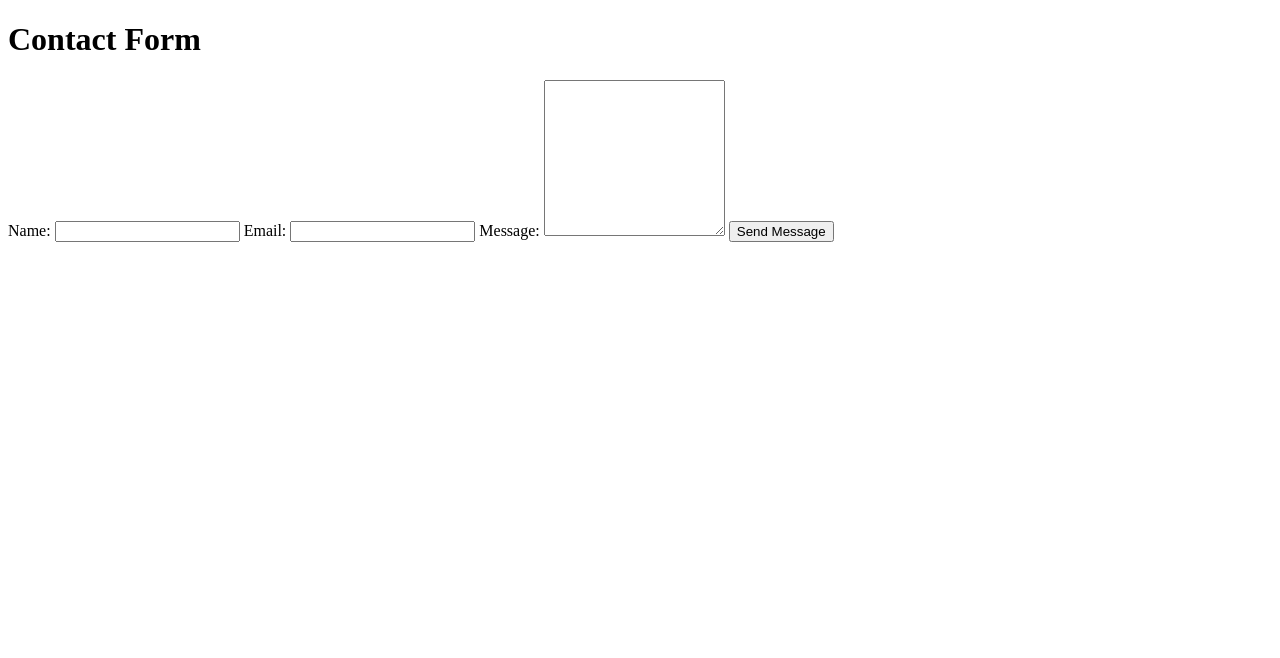
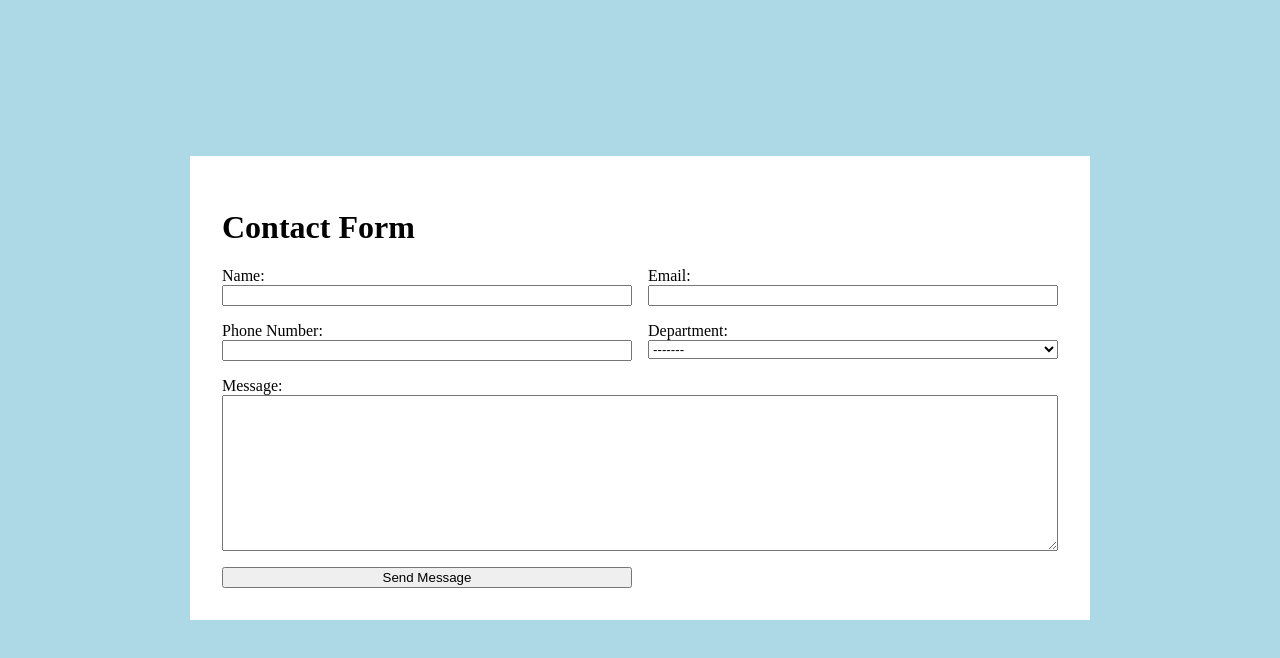
Before and after one commit to brob/netlify-contact-form, a website: page index.html in a window 1280 px wide. Drawn offline with Linux system fonts and the light colour scheme.

Commit message:
Minor styling and select

```diff
--- a/index.html
+++ b/index.html
@@ -7,12 +7,52 @@
     <title>Document</title>
 </head>
 <body>
+    <style>
+        * {
+            box-sizing: border-box;
+        }
+        body {
+            display: flex;
+            min-height: 95vh;
+            background-color: lightblue;
+        }
+        .container {
+            background-color: white;
+            max-width: 900px;
+            width: 95vw;
+            margin: auto;
+            padding: 2rem;
+        }
+        form {
+            display: grid;
+            grid-template-columns: 1fr 1fr;
+            grid-gap: 1rem;
+        }
+        label, input, textarea, select {
+            display: block;
+            width: 100%;
+        }
+        .full-width {
+            grid-column: span 2;
+        }
+    </style>
+    <main class="container">
         <h1>Contact Form</h1>
         <form name="contact-form" action="/" netlify>
             <label for="name">Name: <input type="text" name="name"></label>
             <label for="email">Email: <input type="email" name="email"></label>
-        <label for="message">Message: <textarea name="message" id="message" rows="10"></textarea></label>
+            <label for="phone">Phone Number: <input type="text" name="phone"></label>
+            <label for="department">Department:
+                <select name="department" id="department">
+                    <option value="bryan@codecontemporary.com">-------</option>
+                    <option value="bryan+sales@codecontemporary.com">Sales</option>
+                    <option value="bryan+speaking@codecontemporary.com">Speaking</option>
+                    <option value="bryan+careers@codecontemporary.com">Careers</option>
+                </select>
+            </label>
+            <label class="full-width" for="message">Message: <textarea name="message" id="message" rows="10"></textarea></label>
             <button type="submit">Send Message</button>
         </form>
+    </main>
 </body>
 </html>
```
Lines whose indentation alone changed are shown as unchanged.
